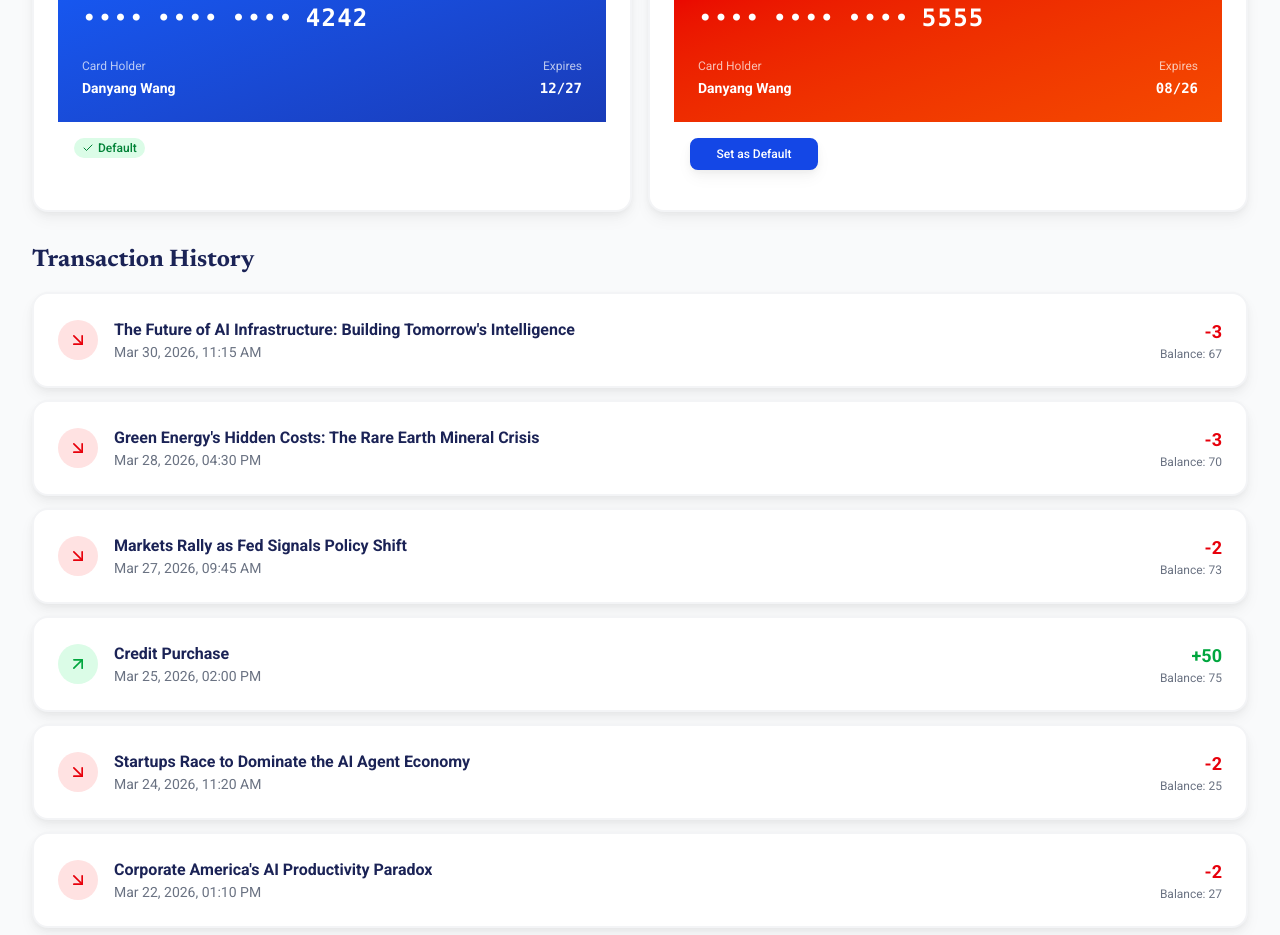
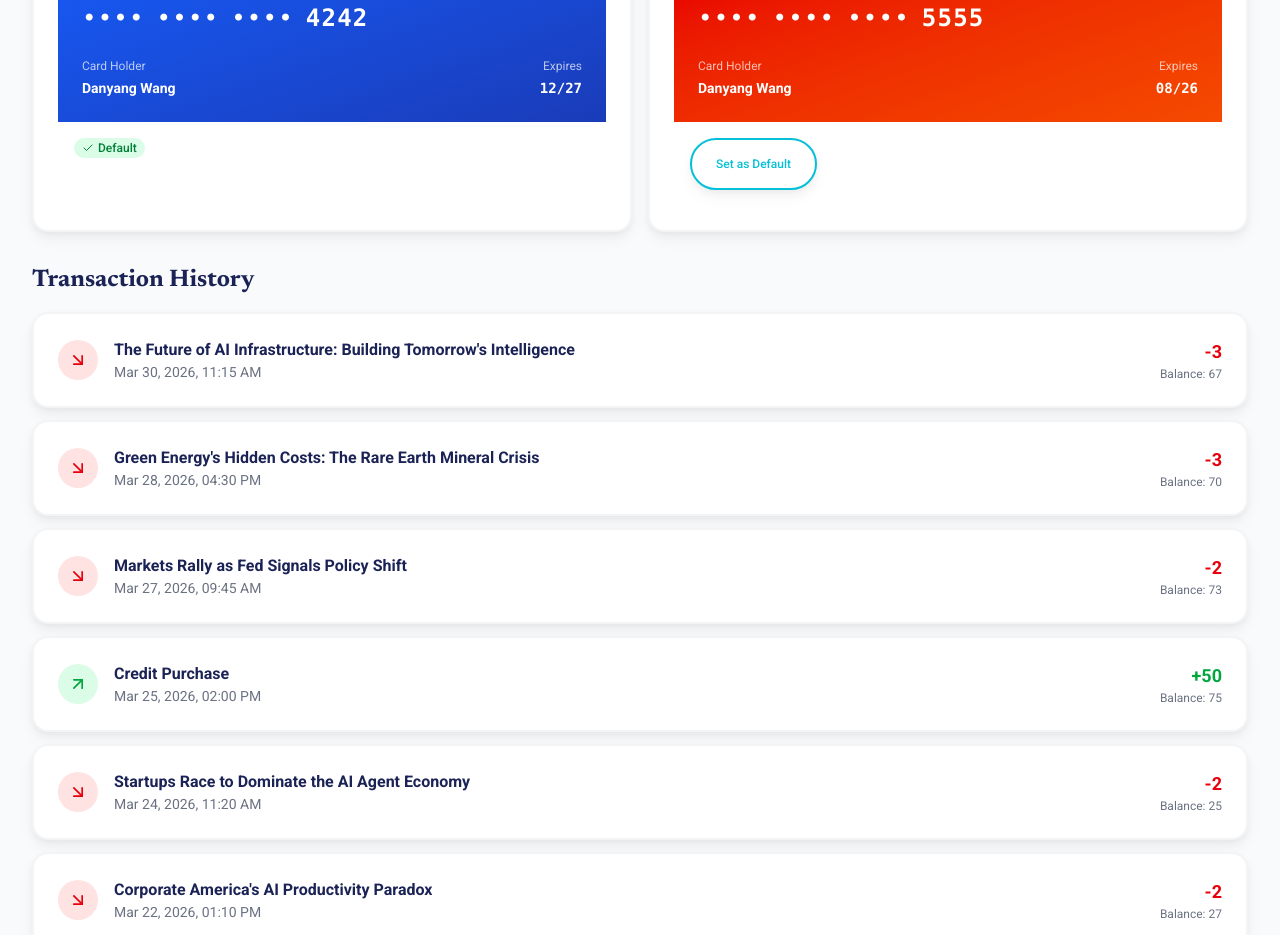
Before and after one commit to joshua-daniel-lee/factr-demo, a Next.js app: page /credits in a window 1280 px wide. Shown: the part 980-1915 px from the top of the page. Built offline with nearby package versions, Linux system fonts and the light colour scheme.

Commit message:
fix: Reset Set as Default button to normal white outline style

```diff
--- a/components/PaymentMethodCard.tsx
+++ b/components/PaymentMethodCard.tsx
@@ -80,7 +80,7 @@ export default function PaymentMethodCard({
               <Button
                 variant="outline"
                 onClick={onSetDefault}
-                className="text-xs !px-3 !py-1.5 whitespace-nowrap !w-32 !bg-blue-700 !text-white hover:!bg-blue-800 !border-blue-700 !rounded-lg"
+                className="text-xs px-3 py-1.5"
               >
                 Set as Default
               </Button>
```
